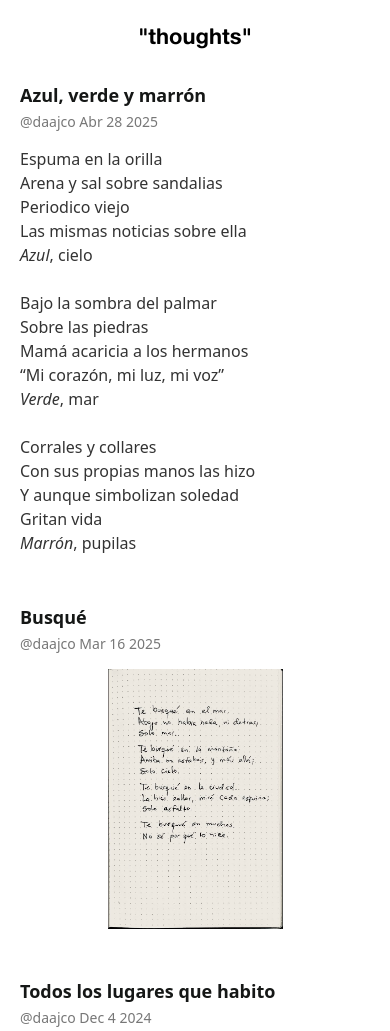
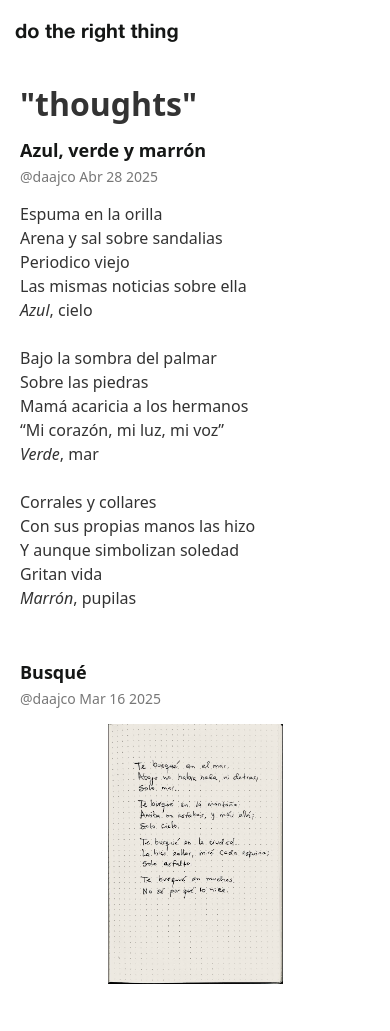
Before and after one commit to Dave-Jcm/davidjaco.me, an Eleventy site: page src/index.njk in a window 390 px wide. Shown: the top 1031 px of the page. Built offline with nearby package versions, Linux system fonts and the light colour scheme; Eleventy itself is replaced by a stand-in of ours; files that its build step writes are made by us from their sources.

Commit message:
Make nav sticky on desktop and natural on mobile
Added sticky positioning to the navigation bar and adjusted styles for mobile responsiveness. Removed the page title styles.

```diff
--- a/src/css/style.css
+++ b/src/css/style.css
@@ -71,6 +71,9 @@ p {
 /* ---------- Nav ---------- */
 
 .nav {
+	position: sticky;
+	top: 0;
+	z-index: 999;
 	height: 80px;
 	display: flex;
 	align-items: center;
@@ -97,16 +100,6 @@ p {
 	max-width: 700px;
 	margin: 20px auto 60px;
 	padding: 0 20px;
-}
-
-.page-title {
-	margin-top: 10px;
-	margin-bottom: 30px;
-	font-family: "Alte Haas Grotesk", sans-serif;
-	font-weight: 700;
-	color: #000;
-	font-size: 22px;
-	text-align: center;
 }
 
 /* ---------- Posts ---------- */
@@ -150,7 +143,9 @@ p {
 
 @media screen and (max-width: 479px) {
 	.nav {
-		display: none;
+		position: static;
+		height: 60px;
+		padding: 0 15px;
 	}
 
 	.content {
```
